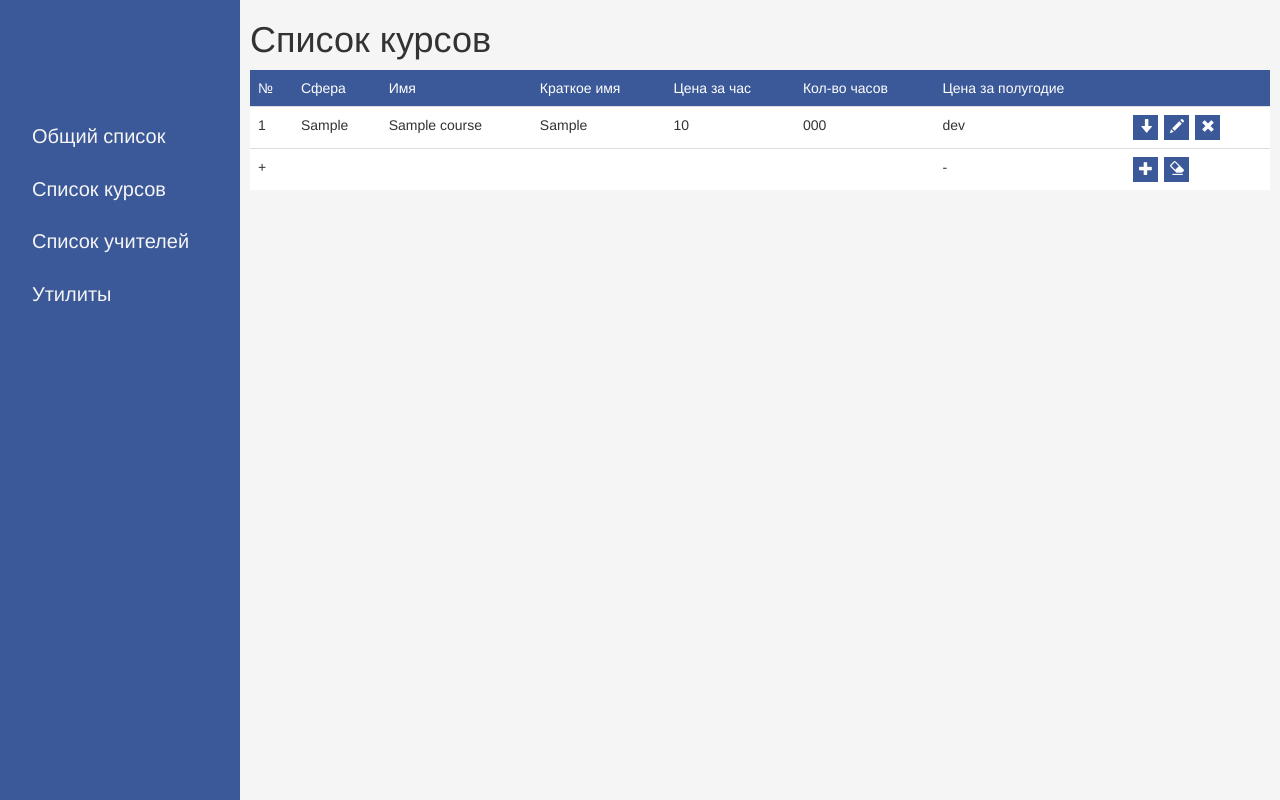
After one commit to nikhovas/cspcapp, a Django app: template templates/courses_info_view.html in a window 1280 px wide. The commit adds this page. Run offline with Django 3.2, Linux system fonts and the light colour scheme; the template is opened without the code that fills it: most values are stand-ins (such as "Sample title", 1, 10 or a date in 2020); some libraries are stand-ins or nearby versions.

Commit message:
add course and teachrs pages

```diff
--- a/cspcapp/static/students_overview.css
+++ b/cspcapp/static/students_overview.css
@@ -78,7 +78,7 @@
     border-width: 0;
 }
 
-.main-table a {
+.main-table a, button{
     display: inline-block;
     margin-right: 2px;
     background-color: #3b5998;
--- a/cspcapp/urls.py
+++ b/cspcapp/urls.py
@@ -8,6 +8,8 @@ urlpatterns = [
     url(r'^base/$', views.meta_base_view, name='cspcapp_base'),
     # url(r'^api/edit_address_info/', api_requests.edit_address_info, name='edit_address_info')
     url(r'^accounts/', include('django.contrib.auth.urls')),
+    url(r'^courses/$', views.courses_view, name='cspcapp_courses_view'),
+    url(r'^teachers/$', views.teachers_view, name='cspcapp_teachers_view'),
     url(r'^', views.students_overview, name='cspcapp_students_overview')
 ]
 
--- a/templates/base.html
+++ b/templates/base.html
@@ -29,11 +29,16 @@
     </div>
     {% block common_list_sublevel %}
     {% endblock %}
+    <div class="sidebar-element">
+        <a href="/courses/">Список курсов</a>
+    </div>
+    <div class="sidebar-element">
+        <a href="/teachers/">Список учителей</a>
+    </div>
+    <div class="sidebar-element">
+        <a href="/">Утилиты</a>
+    </div>
 
-    <a href="#">About</a>
-    <a href="#">Services</a>
-    <a href="#">Clients</a>
-    <a href="#">Contact</a>
 </div>
 
 <div class="window-content">
--- /dev/null
+++ b/templates/courses_info_view.html
@@ -0,0 +1,76 @@
+<!DOCTYPE html>
+{% extends "base.html" %}
+{% load static %}
+{% block title %}
+    <title>Список студентов</title>
+{% endblock %}
+
+
+
+
+{% block content %}
+
+    <h1>
+    Список курсов
+    </h1>
+
+    <table class="table main-table" style="width: 100%;">
+        <thead>
+            <tr>
+                <td>№</td>
+                <td>Сфера</td>
+                <td>Имя</td>
+                <td>Краткое имя</td>
+                <td>Цена за час</td>
+                <td>Кол-во часов</td>
+                <td>Цена за полугодие</td>
+                <td></td>
+            </tr>
+        </thead>
+        {% for course, course_element_list in courses_info %}
+            <tr>
+                <td>{{ course.pk }}</td>
+                <td>{{ course.sphere_txt }}</td>
+                <td>{{ course.name_txt }}</td>
+                <td>{{ course.short_nm }}</td>
+                <td>{{ course.price_per_hour }}</td>
+                <td>{{ course.number_of_hours }}</td>
+                <td>dev</td>
+                <td>
+                    <button>
+                        <span class="glyphicon glyphicon-arrow-down"></span>
+                    </button>
+                    <button>
+                        <span class="glyphicon glyphicon-pencil"></span>
+                    </button>
+                    <button>
+                            <span class="glyphicon glyphicon-remove"></span>
+                    </button>
+                </td>
+            </tr>
+        {% endfor %}
+
+        <tfoot>
+            <tr>
+                <td>+</td>
+                <td></td>
+                <td></td>
+                <td></td>
+                <td></td>
+                <td></td>
+                <td>-</td>
+                <td>
+                    <button>
+                        <span class="glyphicon glyphicon-plus"></span>
+                    </button>
+                    <button>
+                        <span class="glyphicon glyphicon-erase"></span>
+                    </button>
+                </td>
+
+            </tr>
+        </tfoot>
+
+    </table>
+
+{% endblock %}
```
Also changed, not shown: cspcapp/views.py (+15 -2 lines), templates/teachers_info_view.html (added, +74 -0 lines).
